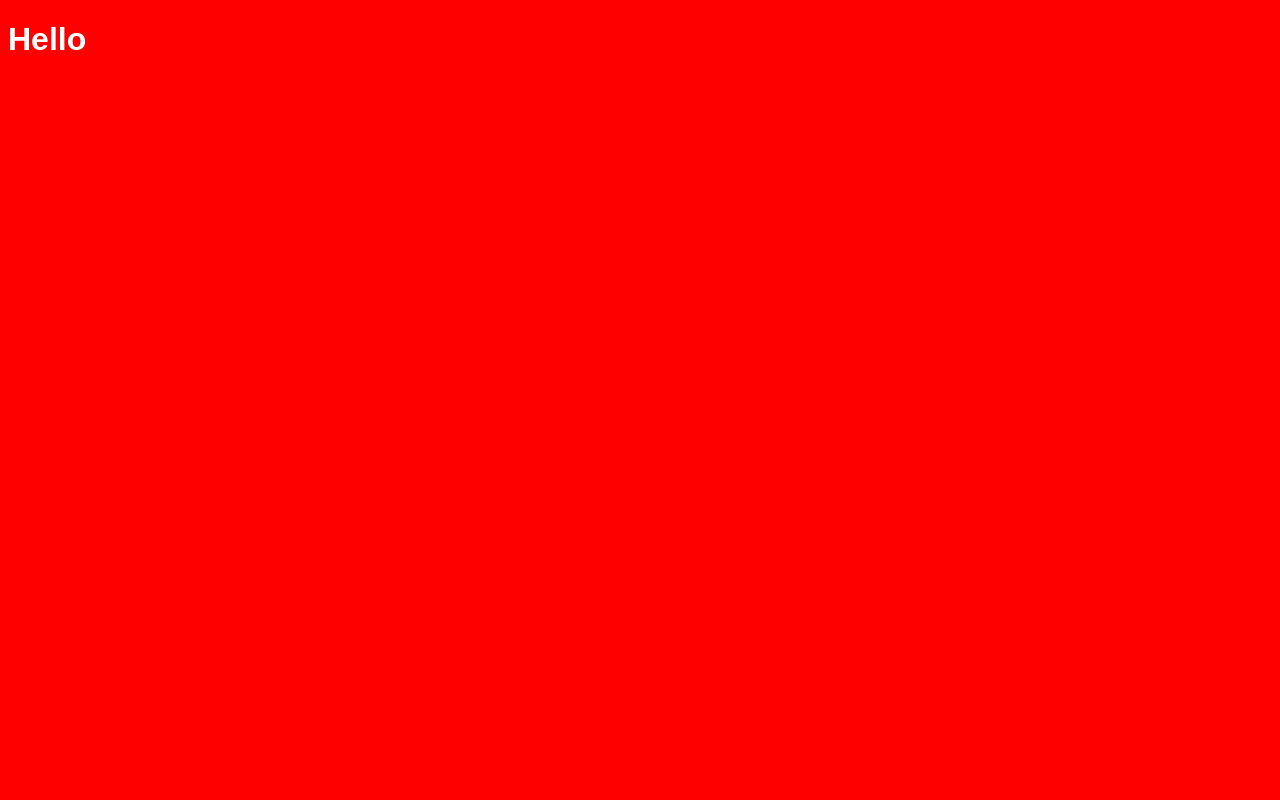
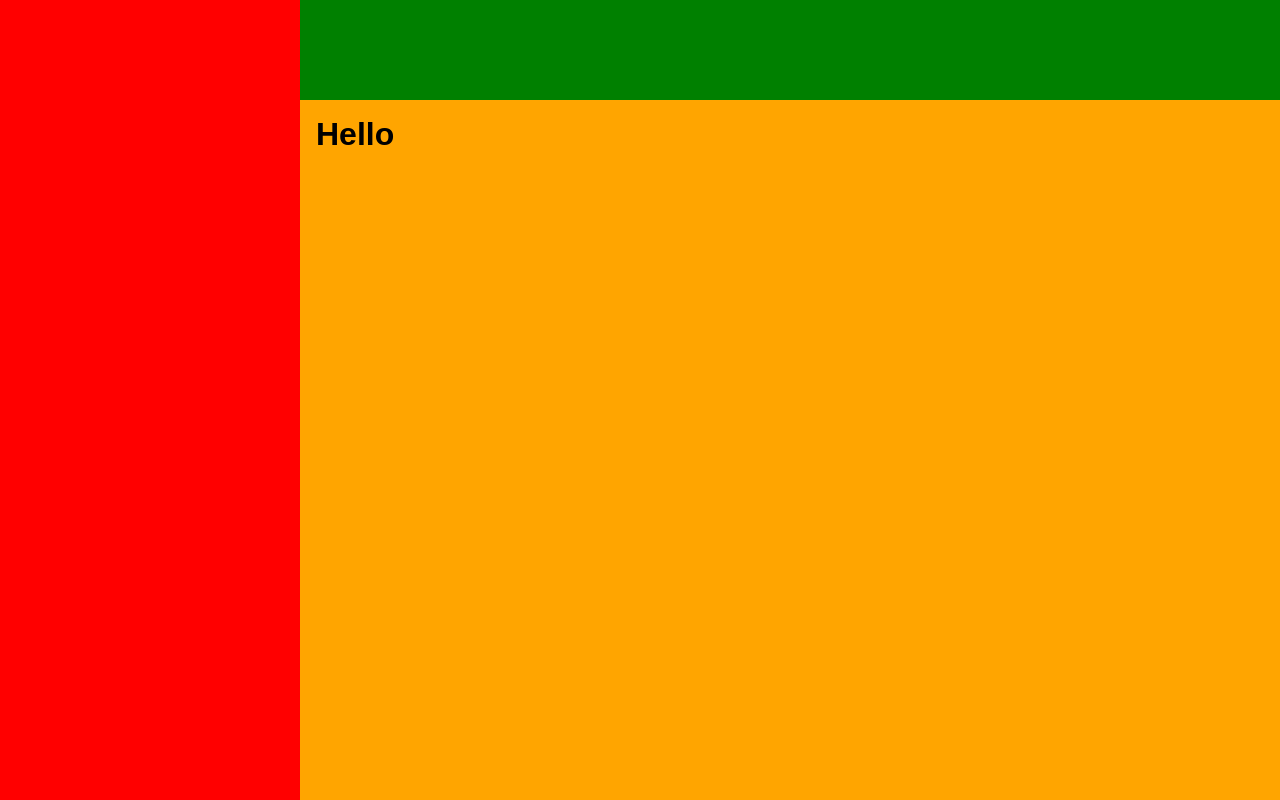
Before and after one commit to Zach4531/odin-todo, a website built with webpack: page src/index.html in a window 1280 px wide. Built offline with nearby package versions, Linux system fonts and the light colour scheme.

Commit message:
Create main layout

```diff
--- a/src/index.html
+++ b/src/index.html
@@ -6,6 +6,8 @@
     <title>Document</title>
   </head>
   <body>
+    <div class="sidebar"></div>
+    <nav></nav>
     <div id="content"></div>
   </body>
 </html>
--- a/src/styles.css
+++ b/src/styles.css
@@ -1,8 +1,33 @@
 html {
-  background-color: red;
   font-family: Arial, Helvetica, sans-serif;
 }
 
-h1 {
-  color: white;
+html,
+body {
+  height: 100%;
 }
+
+* {
+  padding: 0;
+  margin: 0;
+  box-sizing: border-box;
+}
+
+.sidebar {
+  background-color: red;
+  grid-row: 1/3;
+}
+
+nav {
+  background-color: green;
+}
+#content {
+  background-color: orange;
+  padding: 1rem;
+}
+
+body {
+  display: grid;
+  grid-template-columns: 300px 1fr;
+  grid-template-rows: 100px 1fr;
+}
```
Also changed, not shown: dist/index.html, dist/main.js.
